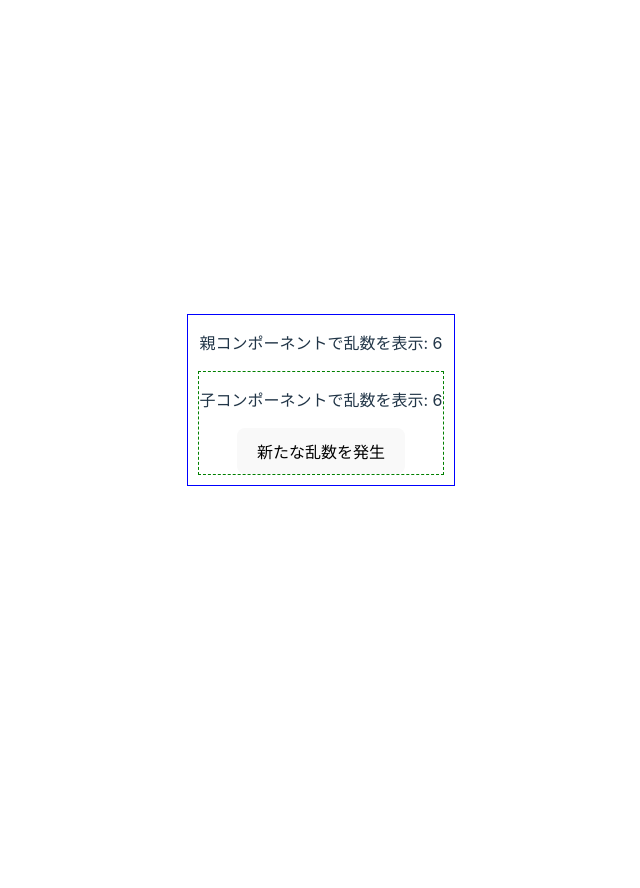
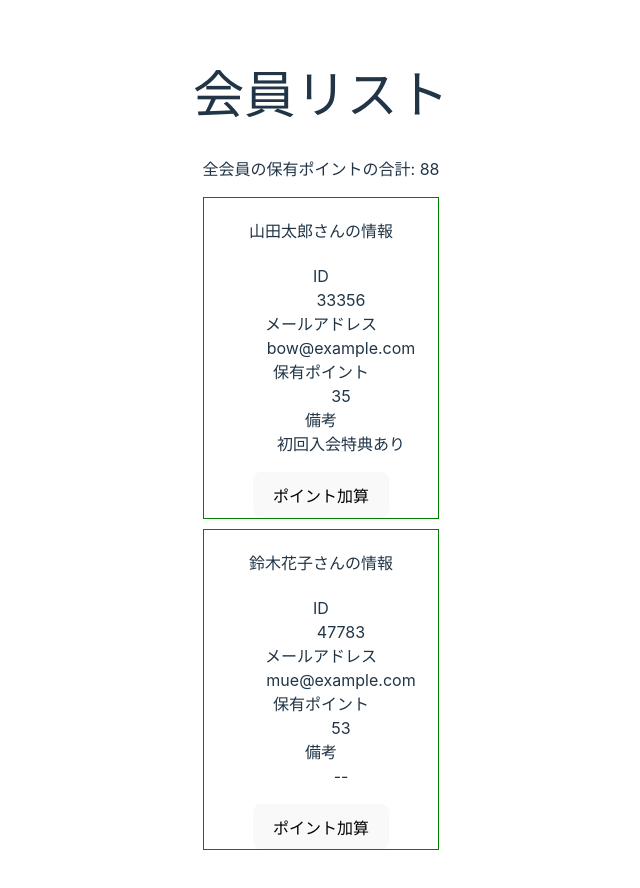
Before and after one commit to cawauchi6204/vue-study, a Vue app in the folder directive-model/: page / in a window 1280 px wide. Shown: the top 888 px of the page, without its empty margins (319-959 px from the left). Before the commit the page ends 800 px from the top, so only its background shows below. Built offline with nearby package versions, Linux system fonts and the light colour scheme.

Commit message:
update: emitに引数を渡せるようにした

```diff
--- a/directive-model/src/App.vue
+++ b/directive-model/src/App.vue
@@ -1,19 +1,44 @@
 <script setup lang="ts">
-import { ref } from 'vue';
-import OneSection from './components/OneSection.vue';
+import { computed, ref } from "vue";
+import OneMember from "./components/OneMember.vue"
 
-const randInit = Math.round(Math.random() * 10)
-const rand = ref(randInit)
-const onCreateNewRand = () => {
-  rand.value = Math.round(Math.random() * 10)
+const memberListInit = new Map<number, Member>();
+memberListInit.set(33356, { id: 33356, name: "山田太郎", email: "bow@example.com", points: 35, note: "初回入会特典あり" });
+memberListInit.set(47783, { id: 47783, name: "鈴木花子", email: "mue@example.com", points: 53 })
+const memberList = ref(memberListInit)
+
+const totalPoints = computed(
+  () => {
+    let total = 0;
+    for (const member of memberList.value.values()) {
+      total += member.points;
+    }
+    return total
+  }
+)
+
+const onIncrementPoint = (id: number) => {
+  const member = memberList.value.get(id)
+  console.log("🚀 ~ incrementPoint ~ member:", member)
+  if (member != undefined) {
+    member.points++
+  }
+}
+
+interface Member {
+  id: number
+  name: string
+  email: string
+  points: number
+  note?: string
 }
 </script>
 
 <template>
-  <section>
-    <p>親コンポーネントで乱数を表示: {{ rand }}</p>
-    <OneSection :rand="rand" :onCreateNewRand="onCreateNewRand" />
-  </section>
+  <h1>会員リスト</h1>
+  <p>全会員の保有ポイントの合計: {{ totalPoints }}</p>
+  <OneMember v-for="[id, member] in memberList" :key="id" :id="id" :name="member.name" :email="member.email"
+    :points="member.points" :note="member.note" v-on:incrementPoint="onIncrementPoint" />
 </template>
 
 <style>
--- a/directive-model/src/components/OneMember.vue
+++ b/directive-model/src/components/OneMember.vue
@@ -1,5 +1,4 @@
 <script setup lang="ts">
-import { ref } from 'vue';
 
 interface Props {
   id: number;
@@ -9,16 +8,17 @@ interface Props {
   note?: string;
 }
 
+interface Emits {
+  (event: "incrementPoint", id: number): void
+}
+
 const props = withDefaults(
   defineProps<Props>(),
   { note: "--" }
 )
-
-// 一度リアクティブ変数にして変更している
-// 個々のpropsはreadonlyなので、直接変更できない
-const localPoints = ref(props.points)
+const emit = defineEmits<Emits>()
 const pointUp = () => {
-  localPoints.value++
+  emit("incrementPoint", props.id)
 }
 </script>
 
@@ -31,7 +31,7 @@ const pointUp = () => {
       <dt>メールアドレス</dt>
       <dd>{{ email }}</dd>
       <dt>保有ポイント</dt>
-      <dd>{{ localPoints }}</dd>
+      <dd>{{ points }}</dd>
       <dt>備考</dt>
       <dd>{{ note }}</dd>
     </dl>
```
Also changed, not shown: 1 other file (tests, documents, lock files or other folders).
